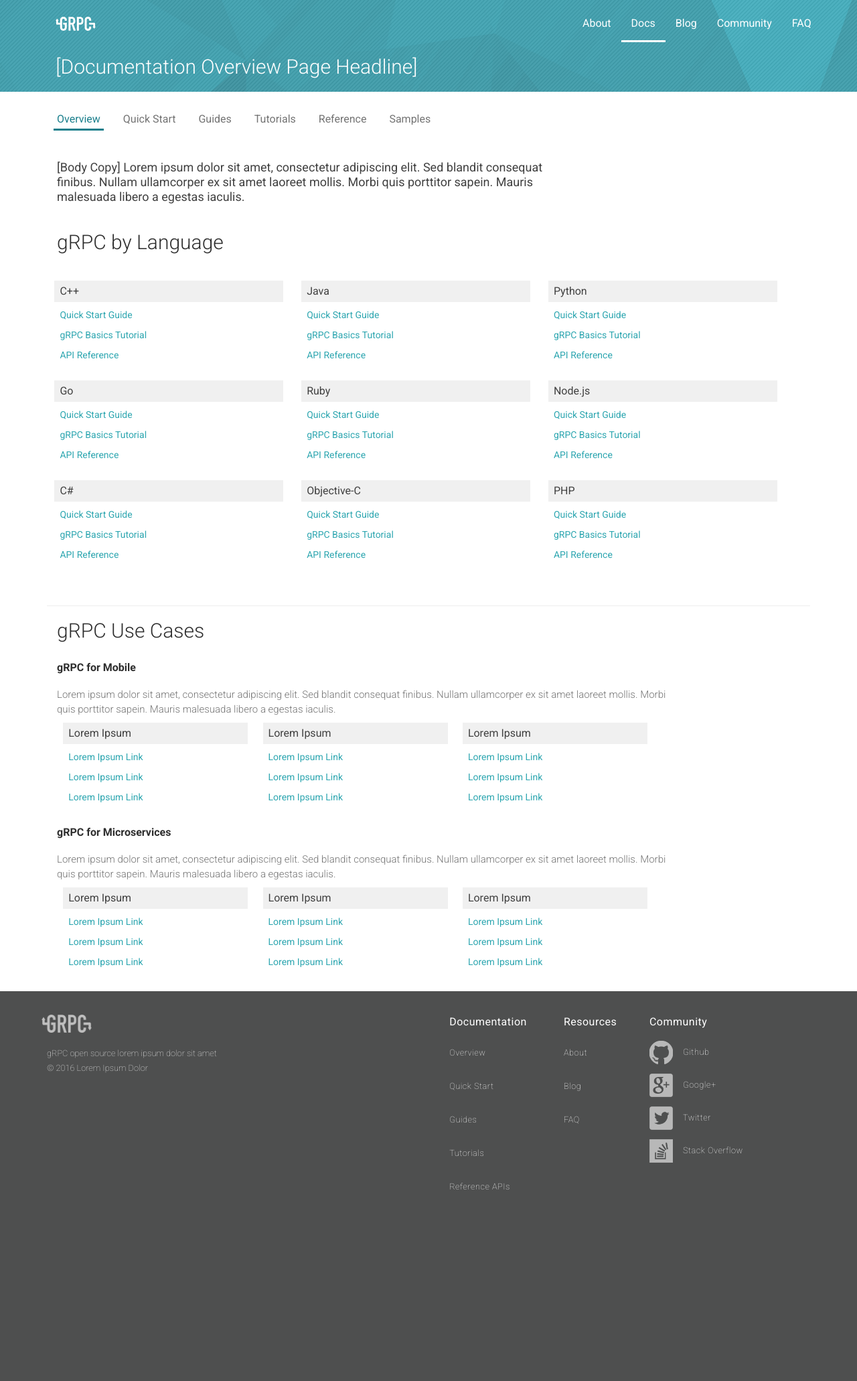
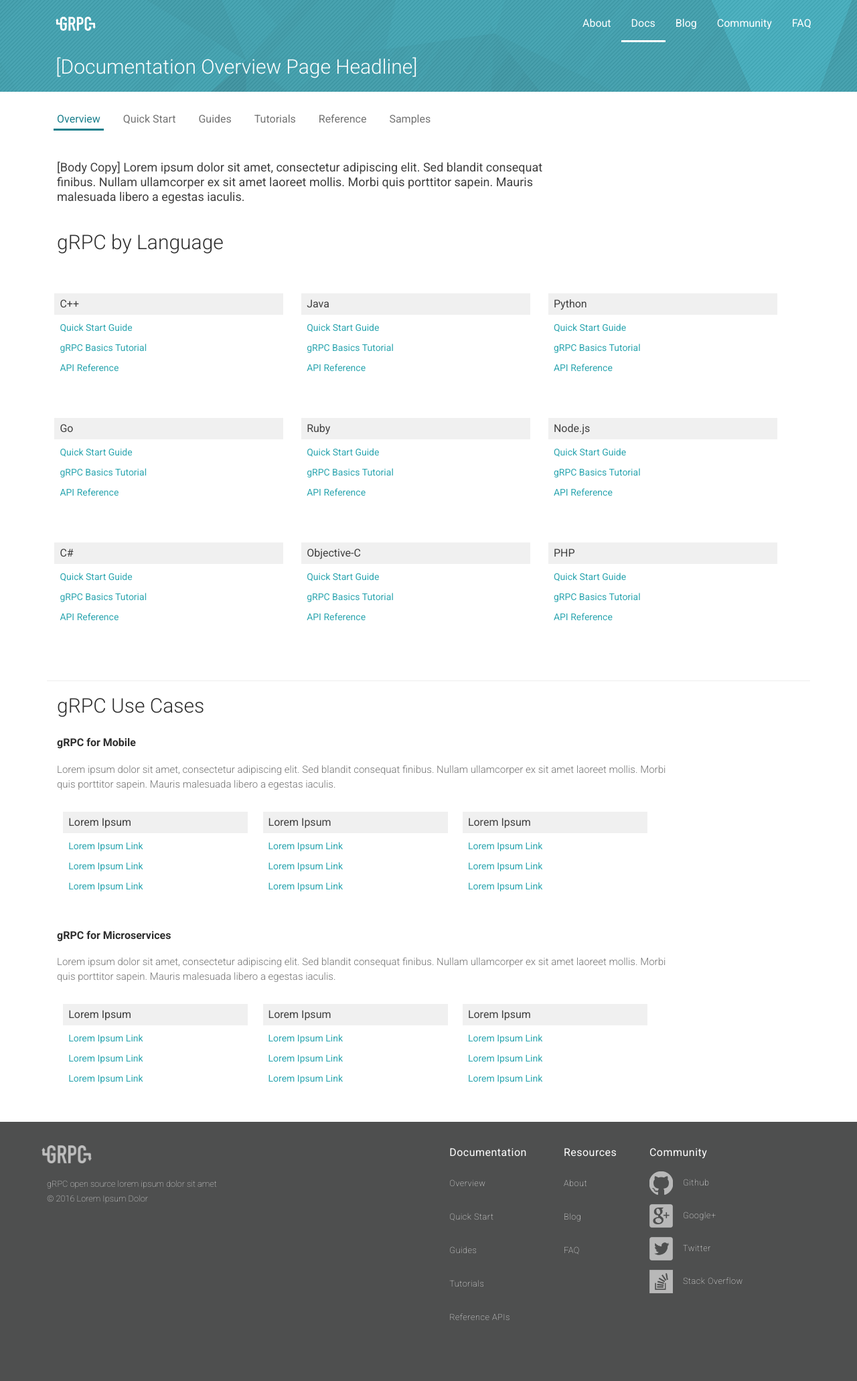
Before and after one commit to grpc/grpc.github.io, a Jekyll site: the page built from docs/overview/index.html, in a window 1280 px wide. Shown: the whole page at 67% size. Built offline with Jekyll 4.4.1, drawn with Linux system fonts in a browser that asks for light colours; nearby versions of some CDN libraries; Markdown is read by kramdown in place of the engine named in the settings; before the commit the page ends 1867 px from its top, so only the background shows below that.

Commit message:
Adds margin to cards

```diff
--- a/_sass/pages/_docs.scss
+++ b/_sass/pages/_docs.scss
@@ -51,11 +51,11 @@
 		text-align: left;
 		padding: 8px;
 	}
-    margin: 1%;
+    margin: 30px 1%;
     text-align: center;
     width: 30%;
     @media (max-width: 768px) {
-        margin: 0 1%;
+        margin: 20px 1%;
         padding: 6px 10px;
         width: 47%;
     }
```
